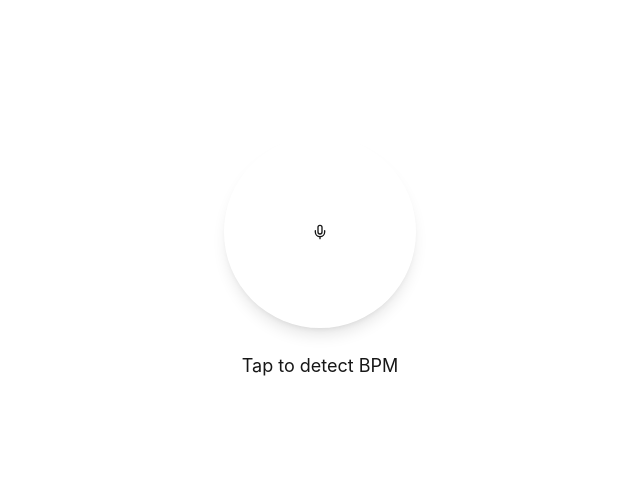
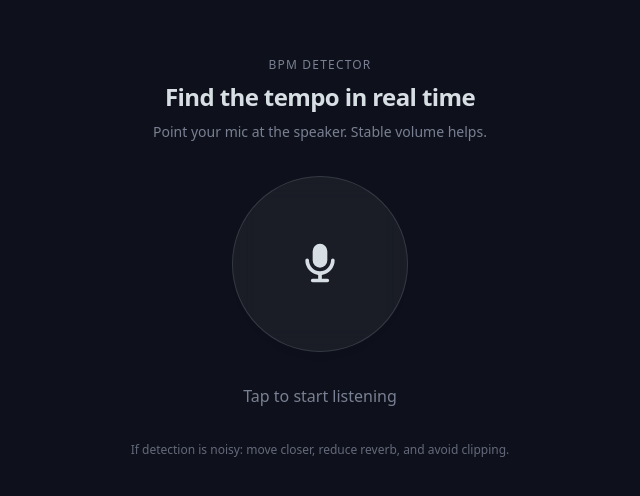
Before and after one commit to tebohoxthapeli/bpm-detector, a React (Vite) app: page / in a window 1280 px wide. Shown: the part 142-638 px from the top of the page, without its empty margins (320-960 px from the left). Built offline with nearby package versions, Linux system fonts and the light colour scheme.

Commit message:
chore: apply workspace changes

```diff
--- a/index.html
+++ b/index.html
@@ -1,5 +1,8 @@
 <!doctype html>
-<html lang="en">
+<html
+  lang="en"
+  class="dark"
+>
   <head>
     <meta charset="UTF-8" />
     <link
--- a/package.json
+++ b/package.json
@@ -1,5 +1,6 @@
 {
   "dependencies": {
+    "@tabler/icons-react": "^3.36.1",
     "lucide-react": "^0.468.0",
     "react": "^18.3.1",
     "react-dom": "^18.3.1",
--- a/src/components/mic-button.tsx
+++ b/src/components/mic-button.tsx
@@ -1,6 +1,9 @@
-import { Loader2, Mic, X } from 'lucide-react';
-import { useBPMAnalyzer } from '../hooks/use-bpm-analyzer';
-import { Button } from './ui/button';
+import { IconMicrophoneFilled } from '@tabler/icons-react';
+import { Loader2, X } from 'lucide-react';
+
+import { Button } from '@/components/ui/button';
+import { useBPMAnalyzer } from '@/hooks/use-bpm-analyzer';
+import { cn } from '@/utils';
 
 export function MicButton() {
   const { status, error, startListening, reset } = useBPMAnalyzer();
@@ -11,10 +14,19 @@ export function MicButton() {
 
   if (status === 'error') {
     return (
-      <div className='flex flex-col items-center gap-6'>
-        <div className='text-center text-destructive'>{error}</div>
+      <div className='mx-auto w-full max-w-md'>
+        <div className='rounded-2xl border border-destructive/30 bg-destructive/10 p-6 shadow-black/20 shadow-lg'>
+          <div className='mb-2 font-medium text-destructive text-sm'>
+            Mic error
+          </div>
+
+          <div className='text-destructive/90 text-sm leading-relaxed'>
+            {error}
+          </div>
+
+          <div className='mt-6 flex justify-center'>
             <Button
-          className='min-w-48'
+              className='min-w-48 border-destructive/30 bg-background/40 text-foreground hover:bg-background/60'
               onClick={reset}
               size='lg'
               variant='outline'
@@ -23,40 +35,83 @@ export function MicButton() {
                 className='mr-2'
                 size={20}
               />
-          Try Again
+              Try again
             </Button>
+          </div>
+        </div>
       </div>
     );
   }
 
   return (
-    <div className='flex flex-col items-center gap-6'>
+    <div className='mx-auto flex w-full max-w-md flex-col items-center gap-8'>
+      <div className='space-y-2 text-center'>
+        <div className='font-medium text-muted-foreground text-xs tracking-widest'>
+          BPM DETECTOR
+        </div>
+
+        <div className='font-semibold text-2xl text-foreground tracking-tight'>
+          Find the tempo in real time
+        </div>
+
+        <div className='text-muted-foreground text-sm leading-relaxed'>
+          Point your mic at the speaker. Stable volume helps.
+        </div>
+      </div>
+
+      <div className='relative'>
+        <div className='absolute inset-0 -z-10 rounded-full bg-primary/20 blur-2xl' />
+
+        {status === 'listening' ? (
+          <>
+            <div className='absolute -inset-6 rounded-full border border-primary/25' />
+            <div className='absolute -inset-10 animate-ping rounded-full border border-primary/20' />
+          </>
+        ) : null}
+
         <Button
-        className='h-48 w-48 rounded-full shadow-lg transition-all hover:shadow-xl'
+          aria-busy={status === 'listening'}
+          className={cn(
+            'relative h-44 w-44 rounded-full',
+            'border border-white/10 bg-white/5 text-foreground',
+            'shadow-black/35 shadow-xl',
+            'backdrop-blur-md',
+            'transition-all duration-200',
+            'hover:bg-white/8 hover:shadow-2xl',
+            'focus-visible:ring-2 focus-visible:ring-primary/40',
+            '[&_svg]:h-11! [&_svg]:w-11!',
+            status === 'listening'
+              ? 'cursor-not-allowed ring-2 ring-primary/30'
+              : 'active:scale-[0.98]'
+          )}
           disabled={status === 'listening'}
           onClick={startListening}
           size='iconLg'
         >
           {status === 'listening' ? (
-          <Loader2
-            className='animate-spin'
-            size={48}
-          />
+            <Loader2 className='animate-spin' />
           ) : (
-          <Mic size={48} />
+            <IconMicrophoneFilled />
           )}
         </Button>
+      </div>
 
       <div className='space-y-2 text-center'>
-        {status === 'idle' && (
-          <div className='text-lg text-muted-foreground'>Tap to detect BPM</div>
-        )}
+        {status === 'idle' ? (
+          <div className='text-base text-muted-foreground'>
+            Tap to start listening
+          </div>
+        ) : null}
 
-        {status === 'listening' && (
-          <div className='animate-pulse text-lg text-muted-foreground'>
-            Listening...
+        {status === 'listening' ? (
+          <div className='text-base text-muted-foreground'>
+            <span className='animate-pulse'>Listening…</span>
           </div>
-        )}
+        ) : null}
+      </div>
+
+      <div className='text-center text-muted-foreground/80 text-xs leading-relaxed'>
+        If detection is noisy: move closer, reduce reverb, and avoid clipping.
       </div>
     </div>
   );
--- a/src/components/ui/button.tsx
+++ b/src/components/ui/button.tsx
@@ -1,5 +1,6 @@
 import { cva, type VariantProps } from 'class-variance-authority';
 import { type ButtonHTMLAttributes, forwardRef } from 'react';
+
 import { cn } from '@/lib/utils';
 
 const buttonVariants = cva(
--- a/src/index.css
+++ b/src/index.css
@@ -1,29 +1,170 @@
 @import "tailwindcss";
 
+@custom-variant dark (&:where(.dark, .dark *));
+
 :root {
-  --radius: 0.5rem;
-  --background: oklch(100% 0 0);
-  --foreground: oklch(20.46% 0 0);
-  --card: oklch(100% 0 0);
-  --card-foreground: oklch(20.46% 0 0);
-  --popover: oklch(100% 0 0);
-  --popover-foreground: oklch(20.46% 0 0);
-  --primary: oklch(59.6% 0.1274 163.23);
-  --primary-foreground: oklch(98.51% 0 0);
-  --secondary: oklch(92.19% 0 0);
-  --secondary-foreground: oklch(20.46% 0 0);
-  --muted: oklch(92.19% 0 0);
-  --muted-foreground: oklch(55.55% 0 0);
-  --accent: oklch(92.19% 0 0);
-  --accent-foreground: oklch(20.46% 0 0);
-  --destructive: oklch(63.68% 0.2078 25.33);
-  --destructive-foreground: oklch(98.51% 0 0);
-  --border: oklch(71.55% 0 0);
-  --input: oklch(71.55% 0 0);
-  --ring: oklch(50.81% 0.1049 165.61);
+  --background: oklch(0.97 0.02 225.66);
+  --foreground: oklch(0.15 0.02 269.18);
+  --card: oklch(0.98 0.01 228.79);
+  --card-foreground: oklch(0.15 0.02 269.18);
+  --popover: oklch(0.98 0.01 238.45);
+  --popover-foreground: oklch(0.15 0.02 269.18);
+  --primary: oklch(0.71 0.15 239.15);
+  --primary-foreground: oklch(0.94 0.03 232.39);
+  --secondary: oklch(0.91 0.03 229.2);
+  --secondary-foreground: oklch(0.15 0.02 269.18);
+  --muted: oklch(0.89 0.02 225.69);
+  --muted-foreground: oklch(0.36 0.03 231.55);
+  --accent: oklch(0.88 0.02 235.72);
+  --accent-foreground: oklch(0.34 0.05 229.2);
+  --destructive: oklch(0.61 0.24 20.96);
+  --border: oklch(0.82 0.02 240.77);
+  --input: oklch(0.82 0.02 240.77);
+  --ring: oklch(0.55 0.1 235.72);
+  --chart-1: oklch(0.57 0.11 228.92);
+  --chart-2: oklch(0.45 0.1 270.08);
+  --chart-3: oklch(0.65 0.15 159.03);
+  --chart-4: oklch(0.75 0.1 100.01);
+  --chart-5: oklch(0.55 0.15 299.88);
+  --sidebar: oklch(0.93 0.01 238.46);
+  --sidebar-foreground: oklch(0.15 0.02 269.18);
+  --sidebar-primary: oklch(0.57 0.11 228.92);
+  --sidebar-primary-foreground: oklch(0.99 0.01 203.97);
+  --sidebar-accent: oklch(0.88 0.02 235.72);
+  --sidebar-accent-foreground: oklch(0.15 0.02 269.18);
+  --sidebar-border: oklch(0.82 0.02 240.77);
+  --sidebar-ring: oklch(0.57 0.11 228.92);
+
   --font-sans:
-    -apple-system, BlinkMacSystemFont, "Segoe UI", Roboto, "Helvetica Neue",
-    Arial, sans-serif;
+    "Source Code Pro", "Geist", "Geist Fallback", ui-sans-serif, system-ui, -apple-system, BlinkMacSystemFont, "Segoe UI", Roboto, "Helvetica Neue", Arial, "Noto Sans", sans-serif, "Apple Color Emoji", "Segoe UI Emoji", "Segoe UI Symbol", "Noto Color Emoji";
+  --font-serif:
+    "Source Serif 4", "Geist", "Geist Fallback", ui-serif, Georgia, Cambria,
+    "Times New Roman", Times, serif;
+  --font-mono:
+    "Source Code Pro", "Geist Mono", "Geist Mono Fallback", ui-monospace,
+    SFMono-Regular, Menlo, Monaco, Consolas, "Liberation Mono", "Courier New",
+    monospace;
+
+  --radius: 0.9rem;
+
+  --shadow-2xs: 0px 1px 2.5px 0px oklch(0.49 0.09 235 / 0.03);
+  --shadow-xs: 0px 1px 2.5px 0px oklch(0.49 0.09 235 / 0.03);
+  --shadow-sm:
+    0px 1px 2.5px 0px oklch(0.49 0.09 235 / 0.06),
+    0px 1px 2px -1px oklch(0.49 0.09 235 / 0.06);
+  --shadow:
+    0px 1px 2.5px 0px oklch(0.49 0.09 235 / 0.06),
+    0px 1px 2px -1px oklch(0.49 0.09 235 / 0.06);
+  --shadow-md:
+    0px 1px 2.5px 0px oklch(0.49 0.09 235 / 0.06),
+    0px 2px 4px -1px oklch(0.49 0.09 235 / 0.06);
+  --shadow-lg:
+    0px 1px 2.5px 0px oklch(0.49 0.09 235 / 0.06),
+    0px 4px 6px -1px oklch(0.49 0.09 235 / 0.06);
+  --shadow-xl:
+    0px 1px 2.5px 0px oklch(0.49 0.09 235 / 0.06),
+    0px 8px 10px -1px oklch(0.49 0.09 235 / 0.06);
+  --shadow-2xl: 0px 1px 2.5px 0px oklch(0.49 0.09 235 / 0.15);
+}
+
+.dark {
+  --background: oklch(0.18 0.02 271.27);
+  --foreground: oklch(0.9 0.01 238.47);
+  --card: oklch(0.22 0.02 271.67);
+  --card-foreground: oklch(0.9 0.01 238.47);
+  --popover: oklch(0.22 0.02 271.67);
+  --popover-foreground: oklch(0.9 0.01 238.47);
+  --primary: oklch(0.71 0.15 239.15);
+  --primary-foreground: oklch(0.94 0.03 232.39);
+  --secondary: oklch(0.28 0.03 270.91);
+  --secondary-foreground: oklch(0.9 0.01 238.47);
+  --muted: oklch(0.28 0.03 270.91);
+  --muted-foreground: oklch(0.6 0.03 269.46);
+  --accent: oklch(0.28 0.03 270.91);
+  --accent-foreground: oklch(0.9 0.01 238.47);
+  --destructive: oklch(0.64 0.25 19.69);
+  --border: oklch(0.9 0.01 238.47 / 15%);
+  --input: oklch(0.9 0.01 238.47 / 20%);
+  --ring: oklch(0.66 0.13 227.7);
+  --chart-1: oklch(0.66 0.13 227.7);
+  --chart-2: oklch(0.6 0.1 269.83);
+  --chart-3: oklch(0.7 0.15 159.83);
+  --chart-4: oklch(0.8 0.1 100.65);
+  --chart-5: oklch(0.6 0.15 300.14);
+  --sidebar: oklch(0.22 0.02 271.67);
+  --sidebar-foreground: oklch(0.9 0.01 238.47);
+  --sidebar-primary: oklch(0.66 0.13 227.7);
+  --sidebar-primary-foreground: oklch(0.18 0.02 271.27);
+  --sidebar-accent: oklch(0.28 0.03 270.91);
+  --sidebar-accent-foreground: oklch(0.9 0.01 238.47);
+  --sidebar-border: oklch(0.9 0.01 238.47 / 15%);
+  --sidebar-ring: oklch(0.66 0.13 227.7);
+
+  --shadow-2xs: 0px 1px 2px 0px oklch(0 0 0 / 0.01);
+  --shadow-xs: 0px 1px 2px 0px oklch(0 0 0 / 0.01);
+  --shadow-sm:
+    0px 1px 2px 0px oklch(0 0 0 / 0.01), 0px 1px 2px -1px oklch(0 0 0 / 0.01);
+  --shadow:
+    0px 1px 2px 0px oklch(0 0 0 / 0.01), 0px 1px 2px -1px oklch(0 0 0 / 0.01);
+  --shadow-md:
+    0px 1px 2px 0px oklch(0 0 0 / 0.01), 0px 2px 4px -1px oklch(0 0 0 / 0.01);
+  --shadow-lg:
+    0px 1px 2px 0px oklch(0 0 0 / 0.01), 0px 4px 6px -1px oklch(0 0 0 / 0.01);
+  --shadow-xl:
+    0px 1px 2px 0px oklch(0 0 0 / 0.01), 0px 8px 10px -1px oklch(0 0 0 / 0.01);
+  --shadow-2xl: 0px 1px 2px 0px oklch(0 0 0 / 0.03);
+}
+
+@theme inline {
+  --color-background: var(--background);
+  --color-foreground: var(--foreground);
+  --color-card: var(--card);
+  --color-card-foreground: var(--card-foreground);
+  --color-popover: var(--popover);
+  --color-popover-foreground: var(--popover-foreground);
+  --color-primary: var(--primary);
+  --color-primary-foreground: var(--primary-foreground);
+  --color-secondary: var(--secondary);
+  --color-secondary-foreground: var(--secondary-foreground);
+  --color-muted: var(--muted);
+  --color-muted-foreground: var(--muted-foreground);
+  --color-accent: var(--accent);
+  --color-accent-foreground: var(--accent-foreground);
+  --color-destructive: var(--destructive);
+  --color-border: var(--border);
+  --color-input: var(--input);
+  --color-ring: var(--ring);
+  --color-chart-1: var(--chart-1);
+  --color-chart-2: var(--chart-2);
+  --color-chart-3: var(--chart-3);
+  --color-chart-4: var(--chart-4);
+  --color-chart-5: var(--chart-5);
+  --color-sidebar: var(--sidebar);
+  --color-sidebar-foreground: var(--sidebar-foreground);
+  --color-sidebar-primary: var(--sidebar-primary);
+  --color-sidebar-primary-foreground: var(--sidebar-primary-foreground);
+  --color-sidebar-accent: var(--sidebar-accent);
+  --color-sidebar-accent-foreground: var(--sidebar-accent-foreground);
+  --color-sidebar-border: var(--sidebar-border);
+  --color-sidebar-ring: var(--sidebar-ring);
+
+  --font-sans: var(--font-sans);
+  --font-mono: var(--font-mono);
+  --font-serif: var(--font-serif);
+
+  --radius-sm: calc(var(--radius) - 4px);
+  --radius-md: calc(var(--radius) - 2px);
+  --radius-lg: var(--radius);
+  --radius-xl: calc(var(--radius) + 4px);
+
+  --shadow-2xs: var(--shadow-2xs);
+  --shadow-xs: var(--shadow-xs);
+  --shadow-sm: var(--shadow-sm);
+  --shadow: var(--shadow);
+  --shadow-md: var(--shadow-md);
+  --shadow-lg: var(--shadow-lg);
+  --shadow-xl: var(--shadow-xl);
+  --shadow-2xl: var(--shadow-2xl);
 }
 
 * {
--- /dev/null
+++ b/src/utils/index.ts
@@ -0,0 +1,18 @@
+import { type ClassValue, clsx } from 'clsx';
+import { twMerge } from 'tailwind-merge';
+
+export function cn(...classNames: ClassValue[]): string {
+  return twMerge(clsx(...classNames));
+}
+
+export function tw(
+  strings: TemplateStringsArray,
+  ...values: unknown[]
+): string {
+  return String.raw(
+    {
+      raw: strings,
+    },
+    ...values
+  );
+}
```
Also changed, not shown: src/components/result-screen.tsx (+26 -8 lines), src/hooks/use-bpm-analyzer.ts (+20 -2 lines), 1 other file (tests, documents, lock files or other folders). Lines whose indentation alone changed are shown as unchanged.
